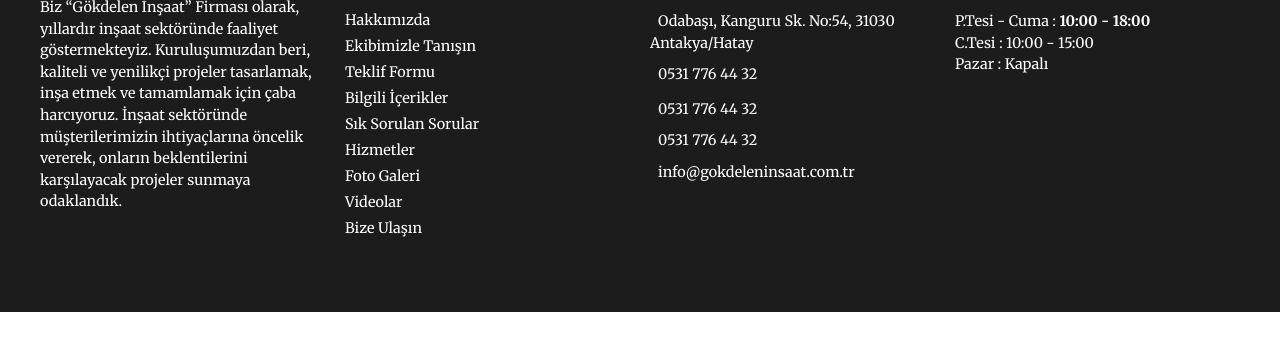
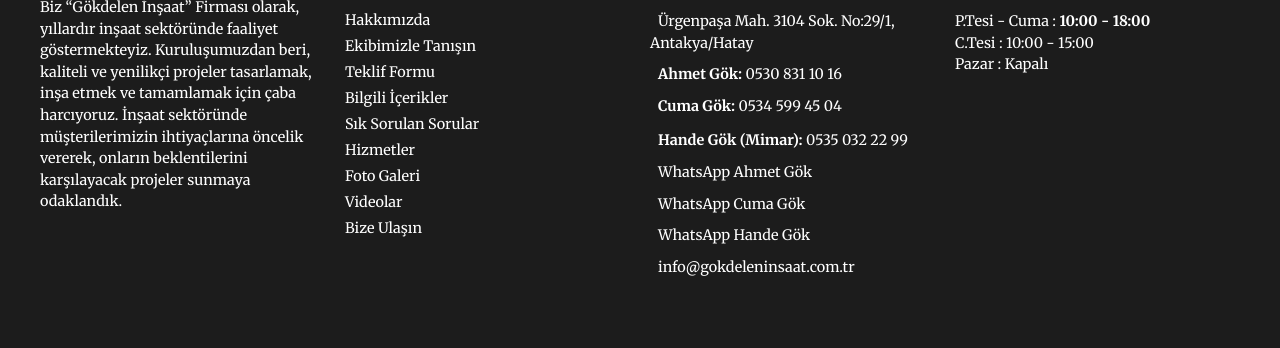
Before and after one commit to gokdeleninsaat/website, a plain HTML site: page index.html in a window 1280 px wide. Shown: the part 3084-3432 px from the top of the page. Before the commit the page ends 3396 px from the top, so only its background shows below. Drawn offline with nearby package versions, Linux system fonts and the light colour scheme.

Commit message:
Update index.html

```diff
--- a/index.html
+++ b/index.html
@@ -303,25 +303,39 @@
         İLETİŞİM
     </div>
     <div class="footer-module-contact-box">
-              <i class="fa fa-map-marker"></i>    Odabaşı, Kanguru Sk. No:54, 31030 Antakya/Hatay
+        <i class="fa fa-map-marker"></i>
+        Ürgenpaşa Mah. 3104 Sok. No:29/1, Antakya/Hatay
     </div>
     <div class="footer-module-contact-box">
         <i class="fa fa-phone"></i>
-              <a href="tel:05317764432">0531 776 44 32</a>
+        <strong>Ahmet Gök:</strong> <a href="tel:5308311016">0530 831 10 16</a>
+    </div>
+    <div class="footer-module-contact-box">
+        <i class="fa fa-phone"></i>
+        <strong>Cuma Gök:</strong> <a href="tel:5345994504">0534 599 45 04</a>
     </div>
     <div class="footer-module-contact-box">
         <i class="fa fa-mobile" style="font-size: 16px;"></i>
-              <a href="tel:05317764432">0531 776 44 32</a>
+        <strong>Hande Gök (Mimar):</strong> <a href="tel:5350322299">0535 032 22 99</a>
     </div>
     <div class="footer-module-contact-box">
         <i class="fa fa-whatsapp"></i>
-              <a href="https://api.whatsapp.com/send?phone=05317764432&amp;text=Merhaba&amp;source=&amp;data=">0531 776 44 32</a>
+        <a href="https://api.whatsapp.com/send?phone=5308311016&text=Merhaba">WhatsApp Ahmet Gök</a>
+    </div>
+    <div class="footer-module-contact-box">
+        <i class="fa fa-whatsapp"></i>
+        <a href="https://api.whatsapp.com/send?phone=5345994504&text=Merhaba">WhatsApp Cuma Gök</a>
+    </div>
+    <div class="footer-module-contact-box">
+        <i class="fa fa-whatsapp"></i>
+        <a href="https://api.whatsapp.com/send?phone=5350322299&text=Merhaba">WhatsApp Hande Gök</a>
     </div>
     <div class="footer-module-contact-box">
         <i class="fa fa-envelope-o"></i>
-              <a href="mailto:info@eskiocakinsaat.com.tr">info@gokdeleninsaat.com.tr</a>
+        <a href="mailto:info@gokdeleninsaat.com.tr">info@gokdeleninsaat.com.tr</a>
     </div>
 </div>
+
           <!-- İletişim SON -->
 
           <!-- Çalışma Saatleri -->
```
Lines whose indentation alone changed are shown as unchanged.
